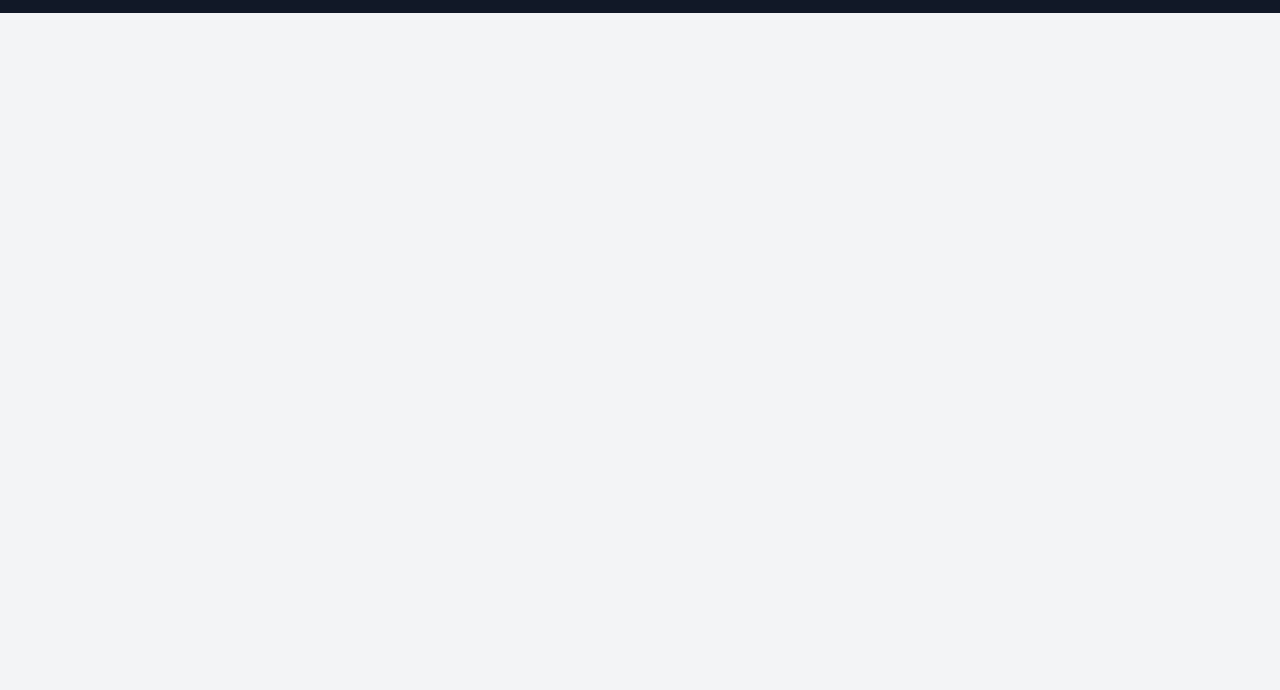
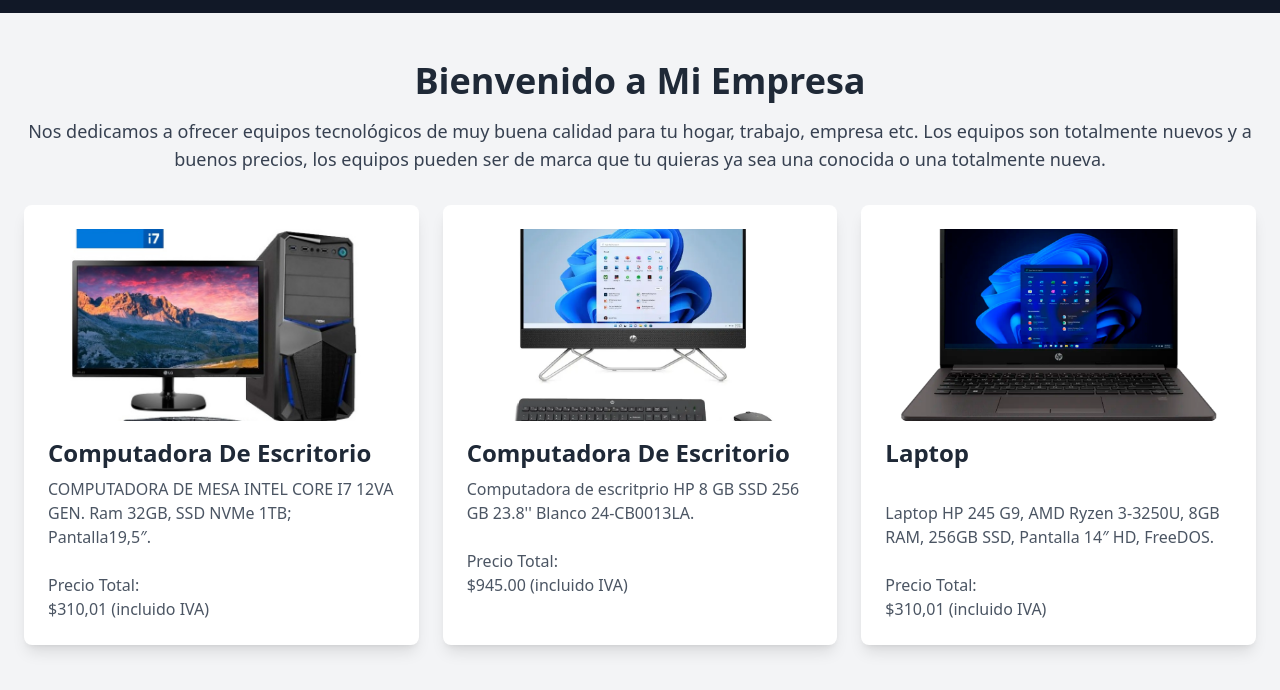
Before and after one commit to litomax01/Evaluacion2, a plain HTML site: page src/pages/index.html in a window 1280 px wide. Shown: the part 256-946 px from the top of the page. Before the commit the page ends 800 px from the top, so only its background shows below. Drawn offline with nearby package versions, Linux system fonts and the light colour scheme; files whose address does not match are found by name.

Commit message:
Version main

```diff
--- a/src/pages/index.html
+++ b/src/pages/index.html
@@ -56,6 +56,70 @@
             mobileMenu.classList.toggle('hidden');
         });
     </script>
+
+
+
+
+<main id="inicio" class="py-12 px-6">
+
+    <section class="mb-8 text-center">
+        <h2 class="text-4xl font-semibold mb-4">Bienvenido a Mi Empresa</h2>
+        <p class="text-lg text-gray-700">Nos dedicamos a ofrecer equipos tecnológicos
+            de muy buena calidad para tu hogar, trabajo, empresa etc. Los equipos son totalmente
+        nuevos y a buenos precios, los equipos pueden ser de marca que tu quieras ya sea una conocida
+    o una totalmente nueva.</p>
+    </section>
+
+    <section id="servicios" class="grid grid-cols-1 md:grid-cols-2 lg:grid-cols-3 gap-6">
+        <div class="bg-white p-6 rounded-lg shadow-lg">
+            <img src="/Evaluacion2/src/assets/imagenes/PC-CORE-I7-ONCEAVA.png" alt="Servicio 1" class="w-full h-48 object-cover rounded-md mb-4">
+            <h3 class="text-2xl font-semibold mb-2">Computadora De Escritorio</h3>
+            <p class="text-gray-600">COMPUTADORA DE MESA INTEL CORE I7 12VA GEN. Ram 32GB, SSD NVMe 1TB; Pantalla19,5″.</p>
+            <br>
+            <p class="text-gray-600">Precio Total:</p>
+            <p class="text-gray-600">
+                $310,01
+                (incluido IVA)
+            </p>
+        </div>
+        <div class="bg-white p-6 rounded-lg shadow-lg">
+            <img src="/Evaluacion2/src/assets/imagenes/computadora2.png" alt="Servicio 2" class="w-full h-48 object-cover rounded-md mb-4">
+            <h3 class="text-2xl font-semibold mb-2">Computadora De Escritorio</h3>
+            <p class="text-gray-600">Computadora de escritprio HP 8 GB SSD 256 GB 23.8'' Blanco 24-CB0013LA.</p>
+            <br>
+            <p class="text-gray-600">Precio Total:</p>
+            <p class="text-gray-600">
+                $945.00
+                (incluido IVA)
+            </p>
+        </div>
+
+        <div class="bg-white p-6 rounded-lg shadow-lg">
+            <img src="/Evaluacion2/src/assets/imagenes/laptop.png" alt="Servicio 3" class="w-full h-48 object-cover rounded-md mb-4">
+            <h3 class="text-2xl font-semibold mb-2">Laptop</h3>
+            <br>
+            <p class="text-gray-600">Laptop HP 245 G9, AMD Ryzen 3-3250U, 8GB RAM, 256GB SSD, Pantalla 14″ HD, FreeDOS.</p>
+            <br>
+            <p class="text-gray-600">Precio Total:</p>
+            <p class="text-gray-600">
+                $310,01
+                (incluido IVA)
+            </p>
+        </div>
+    </section>
+
+</main>
+
+
+
+
+
+
+
+
+
+
+
 </body>
 
 </html>
```
Also changed, not shown: src/assets/imagenes/PC-CORE-I7-ONCEAVA.png (added), src/assets/imagenes/computadora2.png (added), src/assets/imagenes/laptop.png (added).
